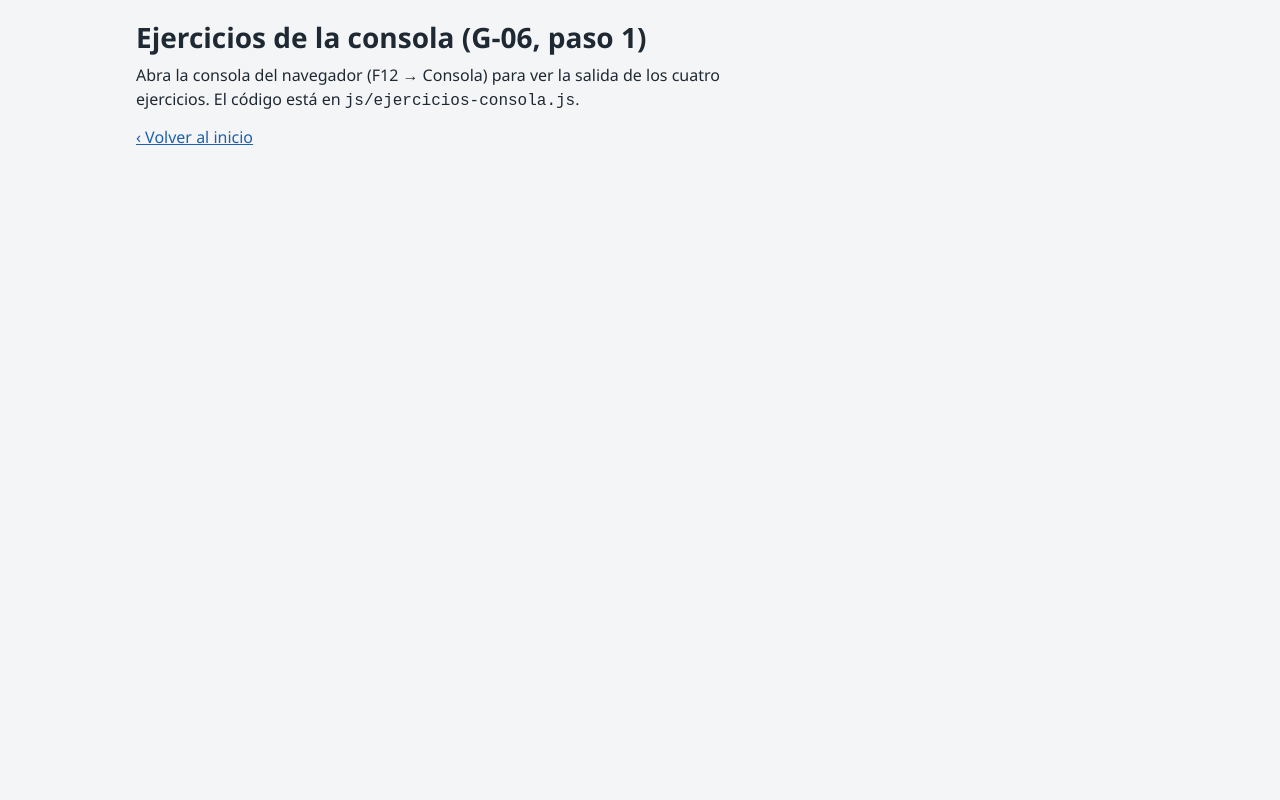
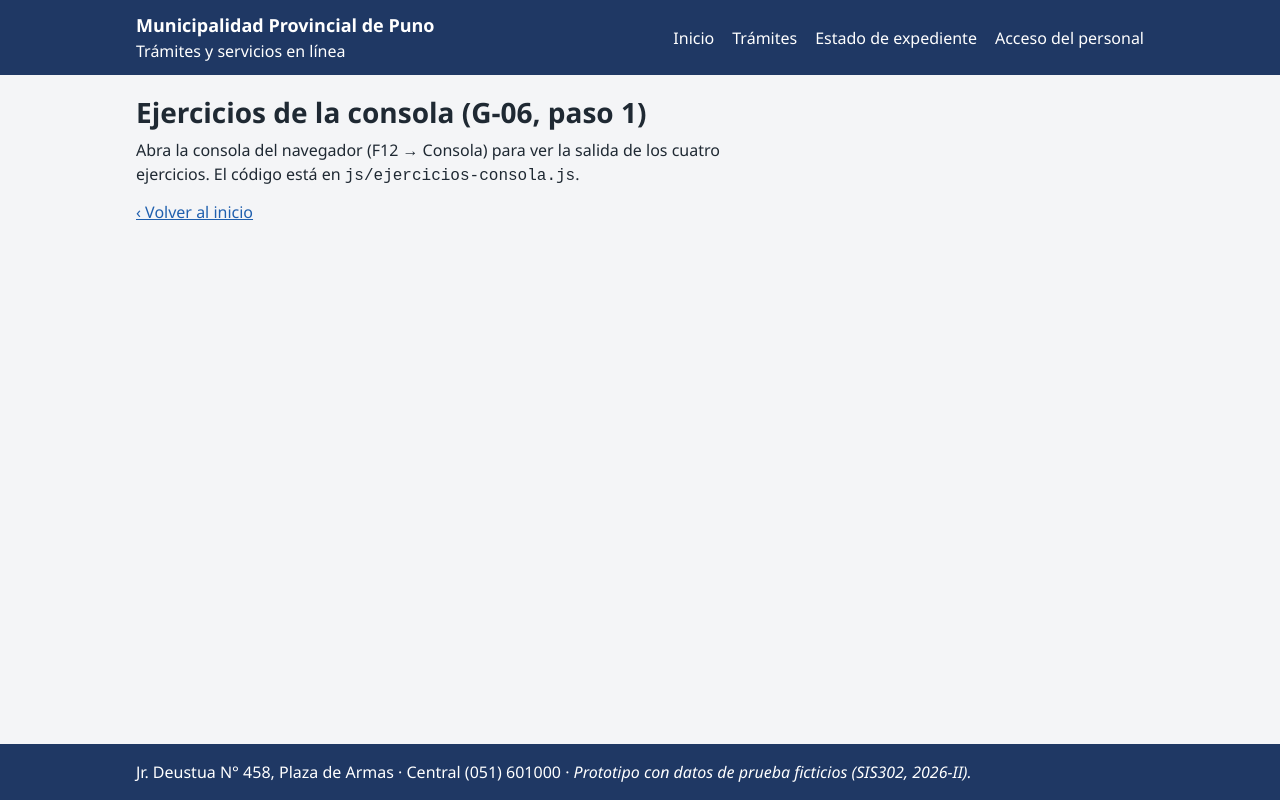
Before and after one commit to omarcalsin/dbp1-muni-puno, a plain HTML site: page ejercicios.html in a window 1280 px wide. Drawn offline with Linux system fonts and the light colour scheme.

```diff
--- a/ejercicios.html
+++ b/ejercicios.html
@@ -2,17 +2,37 @@
 <html lang="es">
 <head>
   <meta charset="utf-8">
+  <link rel="icon" type="image/png" href="img/icono.png">
   <meta name="viewport" content="width=device-width, initial-scale=1">
   <title>Ejercicios de la consola (G-06) · Municipalidad Provincial de Puno</title>
   <link rel="stylesheet" href="css/estilos.css">
 </head>
 <body>
+  <header class="cabecera">
+    <div class="contenedor">
+      <a class="marca" href="index.html">Municipalidad Provincial de Puno<small>Trámites y servicios en línea</small></a>
+      <nav aria-label="Menú principal">
+      <ul class="menu">
+        <li><a href="index.html">Inicio</a></li>
+        <li><a href="tramites.html">Trámites</a></li>
+        <li><a href="expediente.html">Estado de expediente</a></li>
+        <li><a href="login.html">Acceso del personal</a></li>
+      </ul>
+      </nav>
+    </div>
+  </header>
   <main class="contenedor">
     <h1>Ejercicios de la consola (G-06, paso 1)</h1>
     <p>Abra la consola del navegador (F12 → Consola) para ver la salida de los cuatro ejercicios.
       El código está en <code>js/ejercicios-consola.js</code>.</p>
     <p><a href="index.html">‹ Volver al inicio</a></p>
   </main>
+  <footer class="pie">
+    <div class="contenedor">
+      Jr. Deustua N° 458, Plaza de Armas · Central (051) 601000 ·
+      <span class="aviso-prueba">Prototipo con datos de prueba ficticios (SIS302, 2026-II).</span>
+    </div>
+  </footer>
   <script src="js/ejercicios-consola.js"></script>
 </body>
 </html>
--- a/js/expediente.js
+++ b/js/expediente.js
@@ -112,5 +112,4 @@ form.addEventListener("focusout", function (ev) {
 
 if (parametro("n")) {
   document.getElementById("numero").value = parametro("n");
-  consultar(parametro("n"));
 }
```
Also changed, not shown: admin.html (+1 -0 lines), detalle.html (+1 -0 lines), expediente.html (+1 -0 lines), index.html (+1 -0 lines), js/admin.js (+7 -5 lines), js/tramites.js (+4 -7 lines), login.html (+1 -0 lines), tramites.html (+1 -0 lines), img/icono.png (added), 1 other file.
